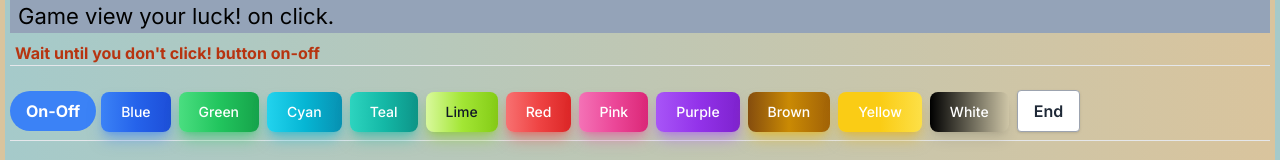
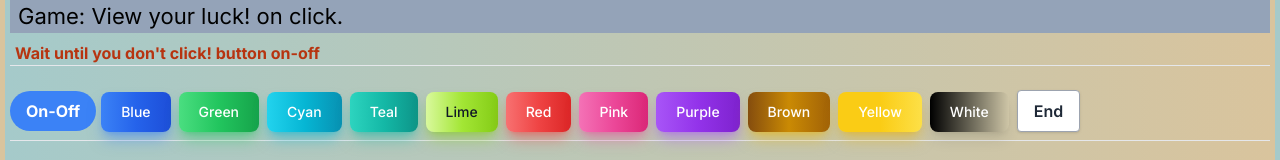
Before and after one commit to waseemghazigithub/rend, a Next.js app: page / in a window 1280 px wide. Shown: the top 160 px of the page. Built offline with nearby package versions, Linux system fonts and the light colour scheme.

Commit message:
Update page.tsx
Game:

```diff
--- a/src/app/page.tsx
+++ b/src/app/page.tsx
@@ -26,7 +26,7 @@ export default function Home() {
 
   return (
     <div>
-       <h1 className="text-[22px] mb-2 bg-slate-400 pl-2">Game view your luck! on click.</h1>
+       <h1 className="text-[22px] mb-2 bg-slate-400 pl-2">Game: View your luck! on click.</h1>
 
        {
           show ? <div id="text-2">   <Test2/> </div> : <div id="text-1"><Test/></div>
```
